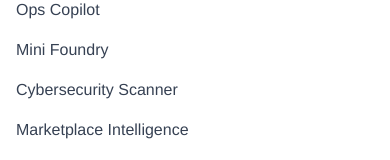
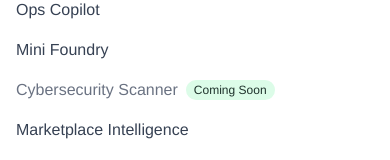
Before and after one commit to k5tuck/binelekv2-website, a Next.js app: page / in a window 390 px wide. Both pictures are taken after a click on the button 354 px from the left and 32 px from the top of the page. Shown: the part 235-395 px from the top of the page. Built offline with nearby package versions, Linux system fonts and the light colour scheme; no server answers.

Commit message:
feat: Mark Security module as Coming Soon in navigation
Add "Coming Soon" badge to the Cybersecurity Scanner in both desktop
and mobile navigation menus to indicate the module is not yet available.

```diff
--- a/src/components/Header.tsx
+++ b/src/components/Header.tsx
@@ -10,7 +10,7 @@ const productLinks = [
   { nameKey: "overview", href: "/product" },
   { nameKey: "opsCopilot", href: "/product/ops-copilot" },
   { nameKey: "miniFoundry", href: "/product/mini-foundry" },
-  { nameKey: "cybersecurityScanner", href: "/product/security" },
+  { nameKey: "cybersecurityScanner", href: "/product/security", comingSoon: true },
   { nameKey: "marketplaceIntelligence", href: "/product/marketplace" },
   { nameKey: "predictiveAnalytics", href: "/product/predictive" },
 ];
@@ -65,15 +65,20 @@ export function Header() {
                 </svg>
               </button>
               {openDropdown === "product" && (
-                <div className="absolute top-full left-0 w-56 mt-2 bg-white rounded-lg shadow-lg border border-gray-100 py-2">
+                <div className="absolute top-full left-0 w-64 mt-2 bg-white rounded-lg shadow-lg border border-gray-100 py-2">
                   {productLinks.map((link) => (
                     <Link
                       key={link.href}
                       href={link.href}
-                      className="block px-4 py-2 text-gray-700 hover:bg-primary-50 hover:text-primary-600"
+                      className={`flex items-center justify-between px-4 py-2 hover:bg-primary-50 ${link.comingSoon ? "text-gray-500" : "text-gray-700 hover:text-primary-600"}`}
                       onClick={() => setOpenDropdown(null)}
                     >
                       {t(link.nameKey)}
+                      {link.comingSoon && (
+                        <span className="text-xs bg-primary-100 text-primary-600 px-2 py-0.5 rounded-full">
+                          {tCommon("comingSoon")}
+                        </span>
+                      )}
                     </Link>
                   ))}
                 </div>
@@ -209,10 +214,15 @@ export function Header() {
                   <Link
                     key={link.href}
                     href={link.href}
-                    className="block py-2 text-gray-700"
+                    className={`flex items-center gap-2 py-2 ${link.comingSoon ? "text-gray-500" : "text-gray-700"}`}
                     onClick={() => setMobileMenuOpen(false)}
                   >
                     {t(link.nameKey)}
+                    {link.comingSoon && (
+                      <span className="text-xs bg-primary-100 text-primary-600 px-2 py-0.5 rounded-full">
+                        {tCommon("comingSoon")}
+                      </span>
+                    )}
                   </Link>
                 ))}
               </div>
```
